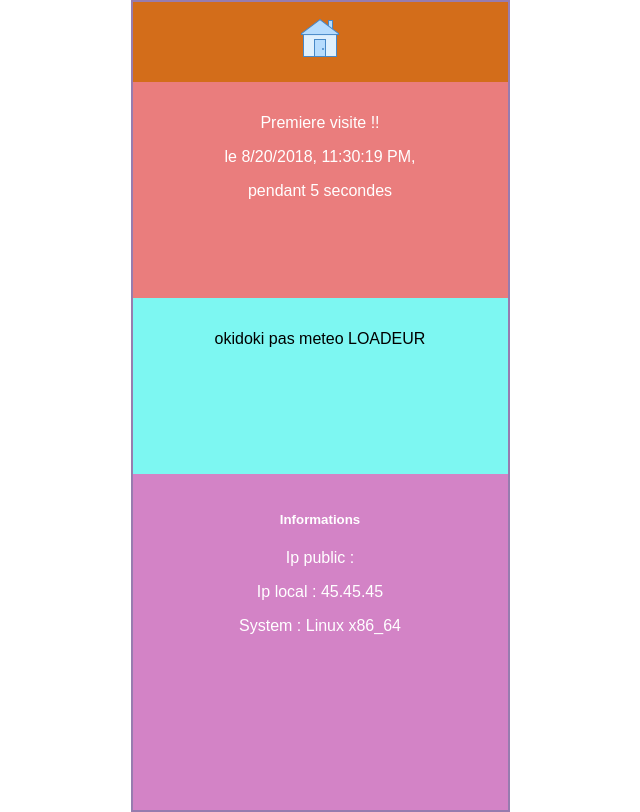
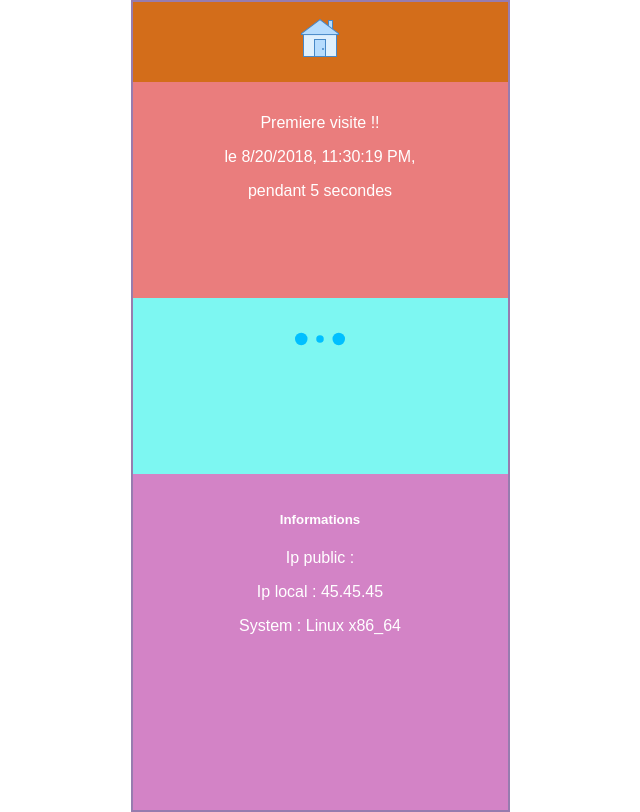
Before and after one commit to Roiseuxquentin/woo, a React (Create React App) app: page / in a window 1280 px wide. Shown: the whole page, without its empty margins (320-960 px from the left). Built offline with nearby package versions, Linux system fonts and the light colour scheme; no server answers.

Commit message:
add react-loader

```diff
--- a/package.json
+++ b/package.json
@@ -5,6 +5,7 @@
   "dependencies": {
     "react": "^16.4.2",
     "react-dom": "^16.4.2",
+    "react-loader-spinner": "^2.1.0",
     "react-scripts": "1.1.4"
   },
   "scripts": {
--- a/src/components/meteo.js
+++ b/src/components/meteo.js
@@ -1,4 +1,5 @@
 import React , { Component } from 'react'
+import Loader from 'react-loader-spinner'
 
 
 class Meteo extends Component {
@@ -9,34 +10,39 @@ class Meteo extends Component {
     load : false,
   }
 
-  componentDidUpdate() {
-    if (this.props.info && !this.state.load) {
-      fetch(`https://api.openweathermap.org/data/2.5/weather?lat=${this.props.info.latitude}&lon=${this.props.info.longitude}&units=metric&APPID=e20b116c6da0d1aa91b14288e72ff616`)
-        .then(req => req.json())
-        .then(res => {
-          this.setState({ meteoTemp:res.main.temp,
-                          meteoDesc:res.weather[0].description,
-                          meteoIcon:res.weather[0].icon,
-                          load:true })
-        })
-        console.log('passage NUM')
-    }
-  }
+  // componentDidUpdate() {
+  //   if (this.props.info && !this.state.load) {
+  //     fetch(`https://api.openweathermap.org/data/2.5/weather?lat=${this.props.info.latitude}&lon=${this.props.info.longitude}&units=metric&APPID=e20b116c6da0d1aa91b14288e72ff616`)
+  //       .then(req => req.json())
+  //       .then(res => {
+  //         this.setState({ meteoTemp:res.main.temp,
+  //                         meteoDesc:res.weather[0].description,
+  //                         meteoIcon:res.weather[0].icon,
+  //                         load:true })
+  //       })
+  //       console.log('passage NUM')
+  //   }
+  // }
 
   render() {
-    if (this.state.load){
-      return (
-        <div>
-        <img className='' src={`http://openweathermap.org/img/w/${this.state.meteoIcon}.png`} />
-        <p className='' > {this.state.meteoTemp} °C ,  {this.state.meteoDesc}</p>
-      </div>
+  //   if (this.state.load){
+  //     return (
+  //       <div>
+  //       <img className='' src={`http://openweathermap.org/img/w/${this.state.meteoIcon}.png`} />
+  //       <p className='' > {this.state.meteoTemp} °C ,  {this.state.meteoDesc}</p>
+  //     </div>
+  //   )
+  // }
+  // else {
+    return (
+      <Loader
+      type="ThreeDots"
+      color="#00BFFF"
+      height="50"
+      width="50"
+   />
     )
-  }
-  else {
-    return (
-      <p>okidoki pas meteo LOADEUR</p>
-    )
-  }
+  // }
   }
 }
 
```
Also changed, not shown: 1 other file (tests, documents, lock files or other folders).
